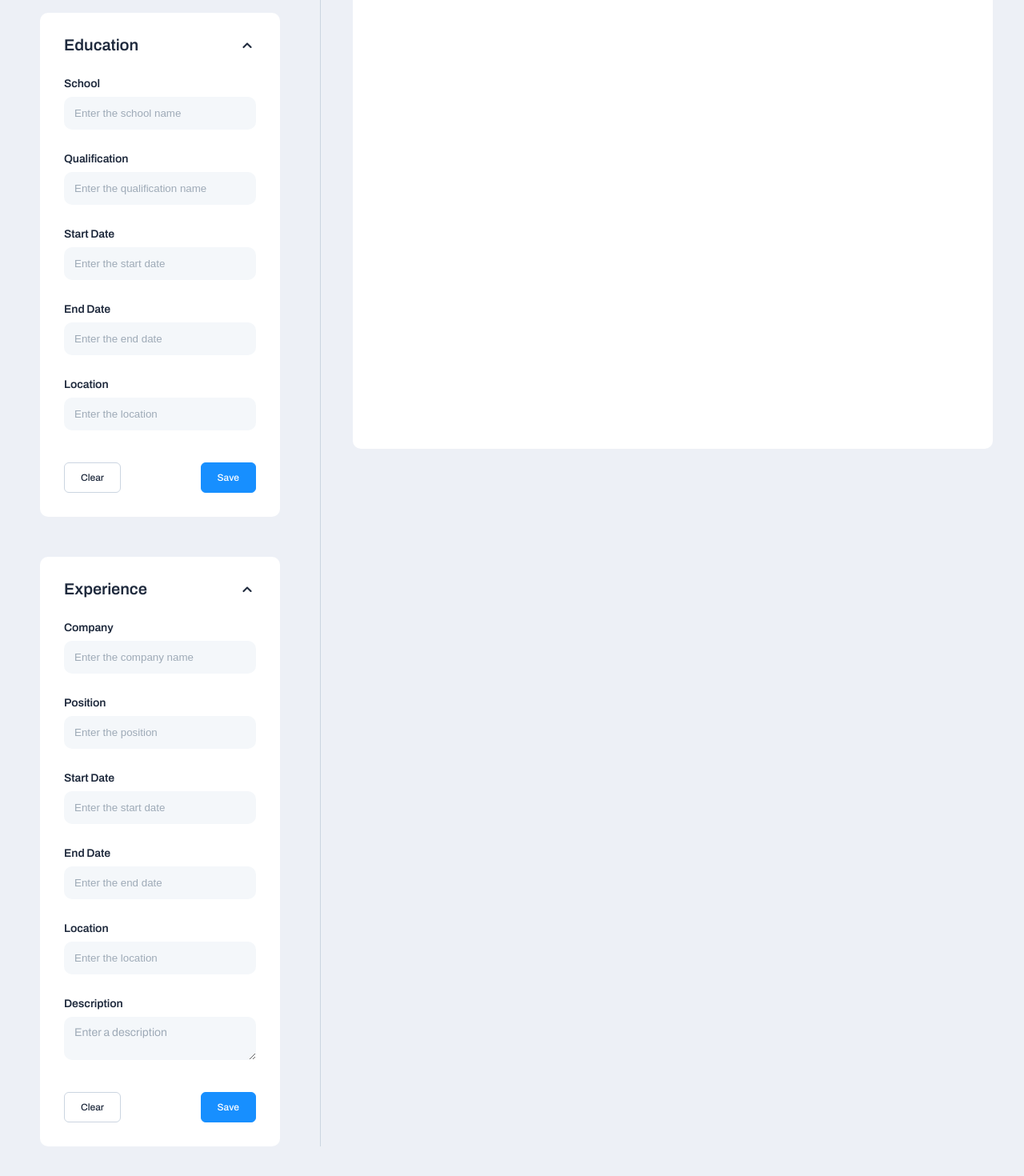
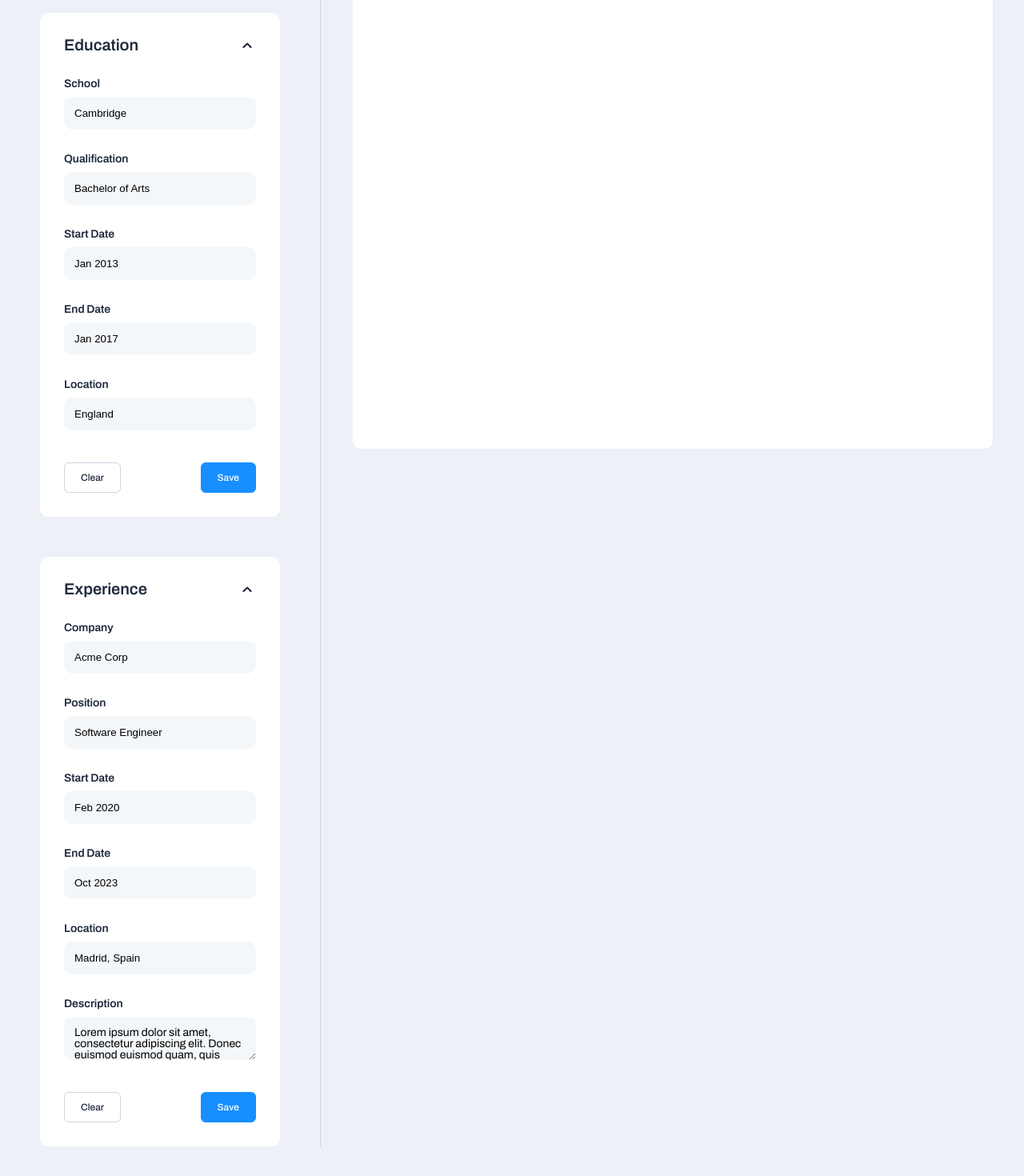
Before and after one commit to amadeuio/make-your-cv, a React (Vite) app: page / in a window 1280 px wide. Shown: the part 620-2090 px from the top of the page at 80% size. Built offline with nearby package versions, Linux system fonts and the light colour scheme.

Commit message:
Add placeholder initial data for all forms

```diff
--- a/src/App.tsx
+++ b/src/App.tsx
@@ -70,7 +70,6 @@ function VerticalLine() {
   return <div className="vertical-line"></div>;
 }
 
-// Default header data
 const initialHeaderData: HeaderData = {
   fullName: "John Doe",
   email: "johndoe@example.com",
@@ -79,20 +78,21 @@ const initialHeaderData: HeaderData = {
 };
 
 const initialEducationData = {
-  school: "",
-  qualification: "",
-  startDate: "",
-  endDate: "",
-  location: "",
+  school: "Cambridge",
+  qualification: "Bachelor of Arts",
+  startDate: "Jan 2013",
+  endDate: "Jan 2017",
+  location: "England",
 };
 
 const initialExperienceData = {
-  company: "",
-  position: "",
-  startDate: "",
-  endDate: "",
-  location: "",
-  description: "",
+  company: "Acme Corp",
+  position: "Software Engineer",
+  startDate: "Feb 2020",
+  endDate: "Oct 2023",
+  location: "Madrid, Spain",
+  description:
+    "Lorem ipsum dolor sit amet, consectetur adipiscing elit. Donec euismod euismod quam, quis dignissim nulla tristique at. Morbi laoreet elit vel magna tincidunt, ac gravida lorem hendrerit.",
 };
 
 function App() {
```
